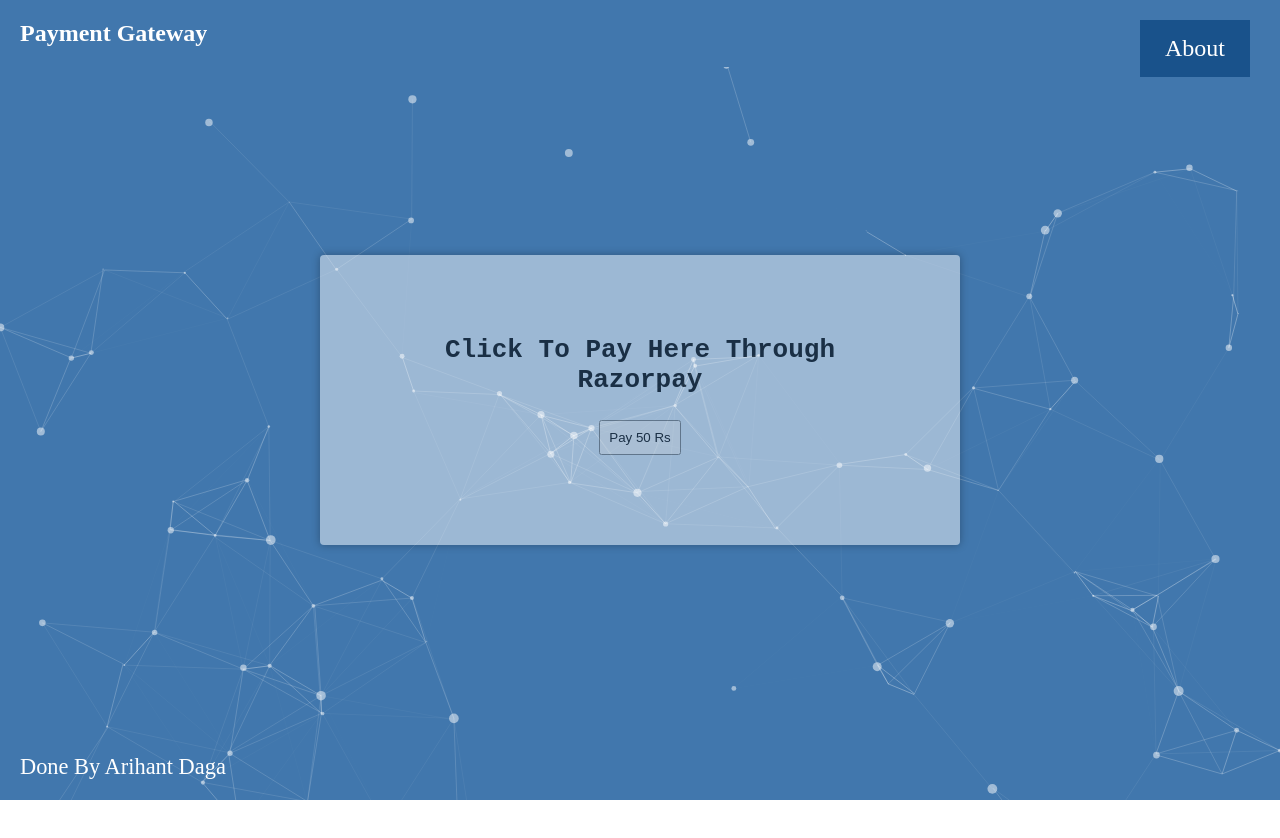
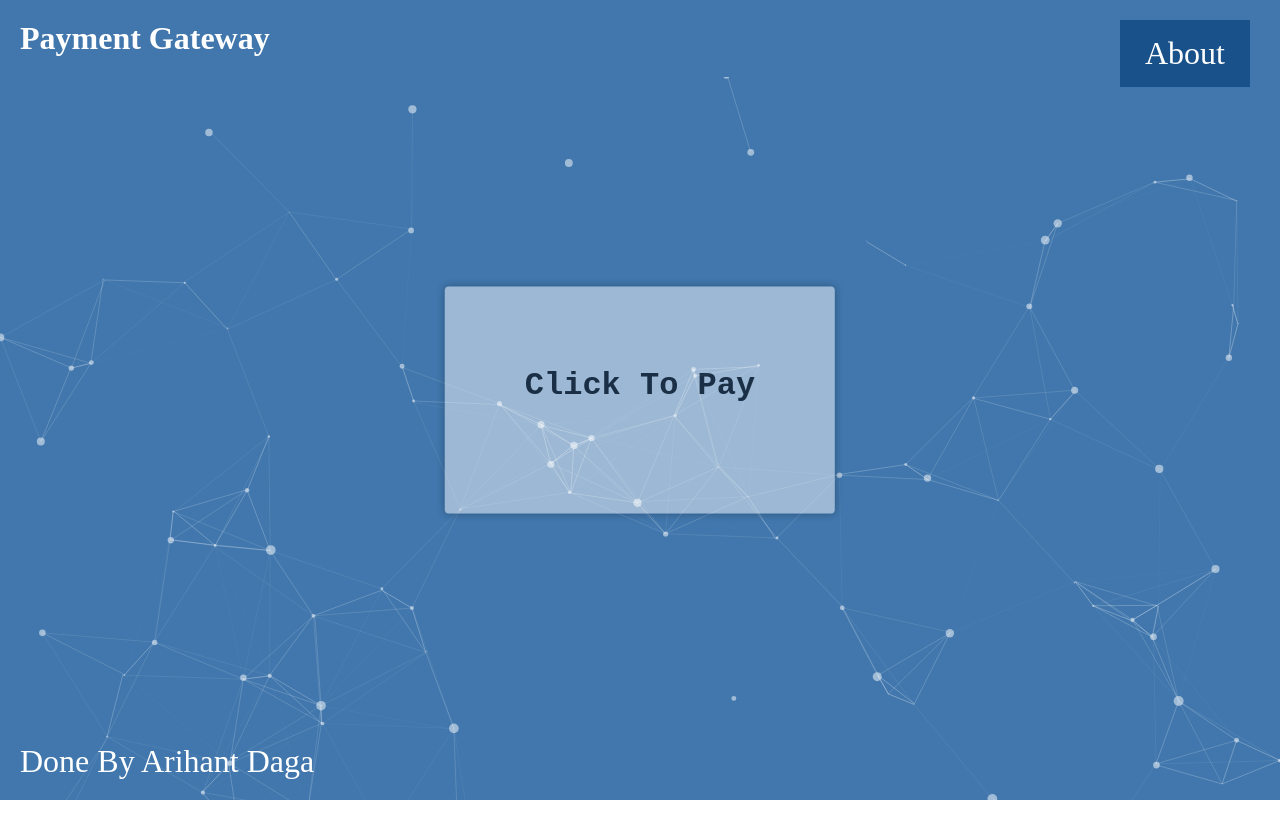
Before and after one commit to ar1hant/Payment_integration, a plain HTML site: page index.html in a window 1280 px wide. Drawn offline with Linux system fonts and the light colour scheme.

Commit message:
razorpay_integrated

```diff
--- a/index.html
+++ b/index.html
@@ -11,8 +11,9 @@
     <div class = "heading"><strong>Payment Gateway</strong></div>
     <div class = "about"><a href="https://ar1hant.github.io/second/">About</a></div>
 		<div class = "content">
-      <h1>Click To Pay Here Through Razorpay</h1>
-      <button>Pay 50 Rs</button>
+      <h1>Click To Pay</h1>
+      <!-- <button>Pay 50 Rs</button> -->
+			<form><script src="https://checkout.razorpay.com/v1/payment-button.js" data-payment_button_id="pl_HzhPnvlb2KiIG3" async> </script> </form>
     </div>
     <div class = "credits">Done By Arihant Daga</div>
 	</div>
--- a/style.css
+++ b/style.css
@@ -30,7 +30,7 @@
 .heading,
 .about {
   padding: 20px;
-  font-size: 1.5rem;
+  font-size: 2rem;
   color: white;
   display: inline-block;
 }
@@ -58,12 +58,13 @@
   position: absolute;
   padding: 20px 20px 0;
   bottom: 20px;
-  font-size: 1.4rem;
+  font-size: 2rem;
   color: white;
 }
 
 h1 {
   font-family: monospace;
+  font-size: 2rem;
 }
 
 button {
@@ -75,3 +76,7 @@
   background: #4177ad;
   height: 100vh;
 }
+
+form{
+  padding-top: 30px;
+}
```
